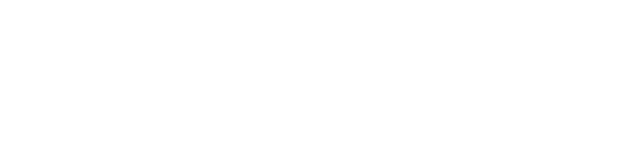
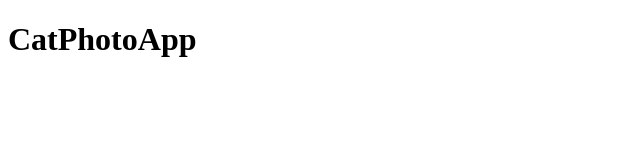
Before and after one commit to lianavaleria15/cat_photo_app, a plain HTML site: page index.html in a window 1280 px wide. Shown: the whole page, without its empty margins (0-640 px from the left). Drawn offline with Linux system fonts and the light colour scheme.

Commit message:
added first heading

```diff
--- a/index.html
+++ b/index.html
@@ -6,6 +6,8 @@
     <title>Cat Photo App</title>
 </head>
 <body>
-
+    <main>
+        <h1>CatPhotoApp</h1>
+    </main>
 </body>
 </html>
```
